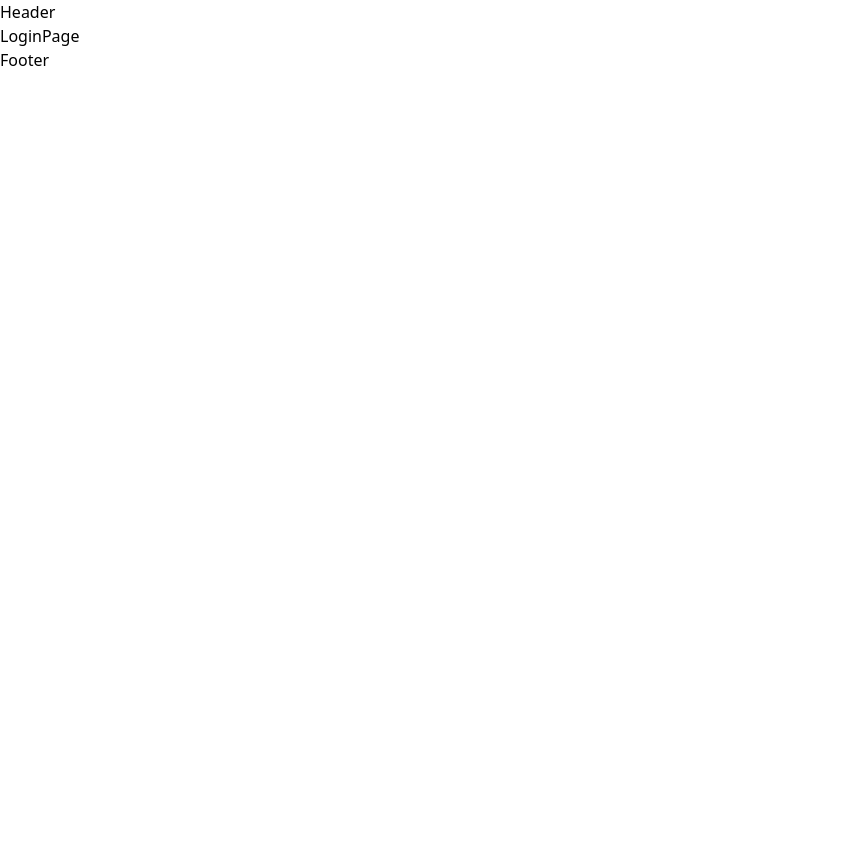
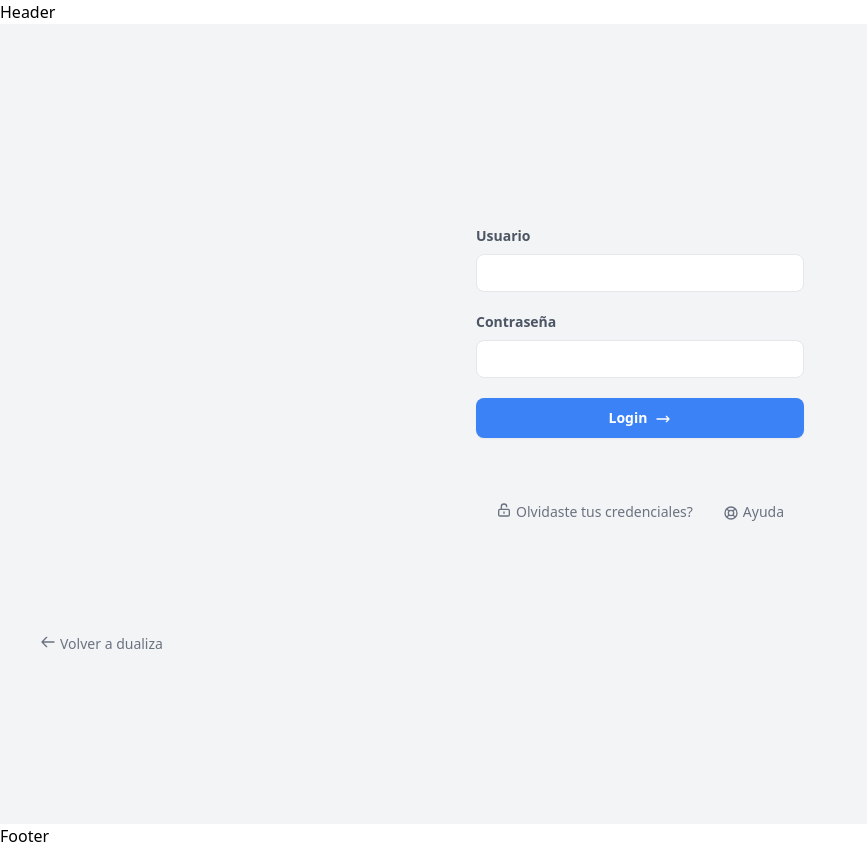
Before and after one commit to Sellsword9/dualiza, a React (Vite) app in the folder frontend/: page /login in a window 1280 px wide. Shown: the whole page, without its empty margins (0-867 px from the left). Before the commit the page ends 800 px from the top, so only its background shows below. Built offline with nearby package versions, Linux system fonts and the light colour scheme.

Commit message:
added login

```diff
--- a/frontend/src/components/utils/apiService.js
+++ b/frontend/src/components/utils/apiService.js
@@ -9,3 +9,25 @@ async function fetchNoticias() {
 }
 
 export { fetchNoticias };
+
+export const handleLogin = async (username, password) => {
+  try {
+    const response = await fetch('/api/login', {
+      method: 'POST',
+      headers: {
+        'Content-Type': 'application/json',
+      },
+      body: JSON.stringify({ username, password }),
+    });
+
+    if (response.ok) {
+      // El login fue exitoso, realiza las acciones necesarias
+      console.log('Login exitoso');
+    } else {
+      // El login falló, maneja el error
+      console.error('Error al intentar iniciar sesión');
+    }
+  } catch (error) {
+    console.error('Error en la solicitud al servidor', error);
+  }
+};
--- a/frontend/src/pages/LoginPage.jsx
+++ b/frontend/src/pages/LoginPage.jsx
@@ -1,7 +1,186 @@
+import { useState } from "react";
+import { Link } from "react-router-dom";
+
 const LoginPage = () => {
+  const [showForgotPasswordInfo, setShowForgotPasswordInfo] = useState(false);
+  const [showHelpInfo, setShowHelpInfo] = useState(false);
+  const [username, setUsername] = useState('');
+  const [password, setPassword] = useState('');
+
+  const handleUsernameChange = (e) => {
+    setUsername(e.target.value);
+  };
+
+  const handlePasswordChange = (e) => {
+    setPassword(e.target.value);
+  };
+
+  const handleForgotPassword = () => {
+    setShowForgotPasswordInfo(true);
+  };
+
+  const handleHelp = () => {
+    setShowHelpInfo(true);
+  };
+
+  const handleLogin = () => {
+    // Aquí puedes enviar los datos de usuario y contraseña al servidor
+    console.log("Username:", username);
+    console.log("Password:", password);
+    // También puedes realizar la lógica de autenticación aquí
+  };
+
   return (
-    <div>LoginPage</div>
-  )
-}
+    <div className="min-h-screen bg-gray-100 flex flex-col justify-center sm:py-12">
+      <div className="p-10 xs:p-0 mx-auto md:w-full md:max-w-md">
+        {/* ... (otros códigos) */}
+        <div className="px-5 py-7">
+          <label className="font-semibold text-sm text-gray-600 pb-1 block">
+            Usuario
+          </label>
+          <input
+            type="text"
+            className="border rounded-lg px-3 py-2 mt-1 mb-5 text-sm w-full"
+            value={username}
+            onChange={handleUsernameChange}
+          />
+          <label className="font-semibold text-sm text-gray-600 pb-1 block">
+            Contraseña
+          </label>
+          <input
+            type="password"
+            className="border rounded-lg px-3 py-2 mt-1 mb-5 text-sm w-full"
+            value={password}
+            onChange={handlePasswordChange}
+          />
+          <button
+            type="button"
+            className="transition duration-200 bg-blue-500 hover:bg-blue-600 focus:bg-blue-700 focus:shadow-sm focus:ring-4 focus:ring-blue-500 focus:ring-opacity-50 text-white w-full py-2.5 rounded-lg text-sm shadow-sm hover:shadow-md font-semibold text-center inline-block"
+            onClick={handleLogin}
+          >
+            <span className="inline-block mr-2">Login</span>
+            <svg
+              xmlns="http://www.w3.org/2000/svg"
+              fill="none"
+              viewBox="0 0 24 24"
+              stroke="currentColor"
+              className="w-4 h-4 inline-block"
+            >
+              <path
+                strokeLinecap="round"
+                strokeLinejoin="round"
+                strokeWidth="2"
+                d="M17 8l4 4m0 0l-4 4m4-4H3"
+              />
+            </svg>
+          </button>
+        </div>
+          <div className="py-5">
+            <div className="grid grid-cols-2 gap-1">
+              <div className="text-center sm:text-left whitespace-nowrap">
+                <button
+                  onClick={handleForgotPassword}
+                  className="transition duration-200 mx-5 px-5 py-4 cursor-pointer font-normal text-sm rounded-lg text-gray-500 hover:bg-gray-100 focus:outline-none focus:bg-gray-200 focus:ring-2 focus:ring-gray-400 focus:ring-opacity-50 ring-inset"
+                >
+                  <svg
+                    xmlns="http://www.w3.org/2000/svg"
+                    fill="none"
+                    viewBox="0 0 24 24"
+                    stroke="currentColor"
+                    className="w-4 h-4 inline-block align-text-top"
+                  >
+                    <path
+                      strokeLinecap="round"
+                      strokeLinejoin="round"
+                      strokeWidth="2"
+                      d="M8 11V7a4 4 0 118 0m-4 8v2m-6 4h12a2 2 0 002-2v-6a2 2 0 00-2-2H6a2 2 0 00-2 2v6a2 2 0 002 2z"
+                    />
+                  </svg>
+                  <span className="inline-block ml-1">
+                    Olvidaste tus credenciales?
+                  </span>
+                </button>
+              </div>
+              {/* Ventana de información para Forgot Password */}
+              {showForgotPasswordInfo && (
+                <div className="absolute top-0 left-0 w-full h-full bg-gray-900 bg-opacity-50 flex items-center justify-center">
+                  <div className="bg-white p-5 rounded-md">
+                    <div className="w-80 flex flex-col justify-center">
+                    <img className="p-8" src="src\assets\hlanz.png" alt="hlanz logo" />
+                    </div>
+                    <p className="mb-4 w-80  p-4">¡Contacta con la dirección del centro para obtenerlos de nuevo!</p>
+                    <button className="p-2 m-4 bg-sky-400 border shadow-sm rounded-md text-white" onClick={() => setShowForgotPasswordInfo(false)}>
+                      Cerrar
+                    </button>
+                  </div>
+                </div>
+              )}
+              <div className="text-center sm:text-right  whitespace-nowrap">
+                <button
+                  onClick={handleHelp}
+                  className="transition duration-200 mx-5 px-5 py-4 cursor-pointer font-normal text-sm rounded-lg text-gray-500 hover:bg-gray-100 focus:outline-none focus:bg-gray-200 focus:ring-2 focus:ring-gray-400 focus:ring-opacity-50 ring-inset"
+                >
+                  <svg
+                    xmlns="http://www.w3.org/2000/svg"
+                    fill="none"
+                    viewBox="0 0 24 24"
+                    stroke="currentColor"
+                    className="w-4 h-4 inline-block align-text-bottom	"
+                  >
+                    <path
+                      strokeLinecap="round"
+                      strokeLinejoin="round"
+                      strokeWidth="2"
+                      d="M18.364 5.636l-3.536 3.536m0 5.656l3.536 3.536M9.172 9.172L5.636 5.636m3.536 9.192l-3.536 3.536M21 12a9 9 0 11-18 0 9 9 0 0118 0zm-5 0a4 4 0 11-8 0 4 4 0 018 0z"
+                    />
+                  </svg>
+                  <span className="inline-block ml-1">Ayuda</span>
+                </button>
+              </div>
+              {/* Ventana de información para Help */}
+              {showHelpInfo && (
+                <div className="absolute top-0 left-0 w-full h-full bg-gray-900 bg-opacity-50 flex items-center justify-center">
+                  <div className="bg-white p-5 rounded-md">
+                  <div className="w-80 flex flex-col justify-center">
+                    <img className="p-8" src="src\assets\hlanz.png" alt="hlanz logo" />
+                    </div>
+                    <p className="mb-4 w-80  p-4">Para obtener una cuenta debes pedir una al responsable del centro. ¡No te puedes registrar directamente en la web!</p>
+                    <button className="p-2 m-4 bg-sky-400 border shadow-sm rounded-md text-white" onClick={() => setShowHelpInfo(false)}>
+                      Cerrar
+                    </button>
+                  </div>
+                </div>
+              )}
+            </div>
+          </div>
+        </div>
+        <div className="py-5">
+          <div className="grid grid-cols-2 gap-1">
+            <div className="text-center sm:text-left whitespace-nowrap">
+              <button className="transition duration-200 mx-5 px-5 py-4 cursor-pointer font-normal text-sm rounded-lg text-gray-500 hover:bg-gray-200 focus:outline-none focus:bg-gray-300 focus:ring-2 focus:ring-gray-400 focus:ring-opacity-50 ring-inset">
+                <svg
+                  xmlns="http://www.w3.org/2000/svg"
+                  fill="none"
+                  viewBox="0 0 24 24"
+                  stroke="currentColor"
+                  className="w-4 h-4 inline-block align-text-top"
+                >
+                  <path
+                    strokeLinecap="round"
+                    strokeLinejoin="round"
+                    strokeWidth="2"
+                    d="M10 19l-7-7m0 0l7-7m-7 7h18"
+                  />
+                </svg>
+                <Link to="/">
+                  <span className="inline-block ml-1">Volver a dualiza</span>
+                </Link>
+              </button>
+            </div>
+          </div>
+        </div>
+      </div>
+  );
+};
 
-export default LoginPage
+export default LoginPage;
```
Also changed, not shown: frontend/src/assets/hlanz.png (added), 1 other file (tests, documents, lock files or other folders).
